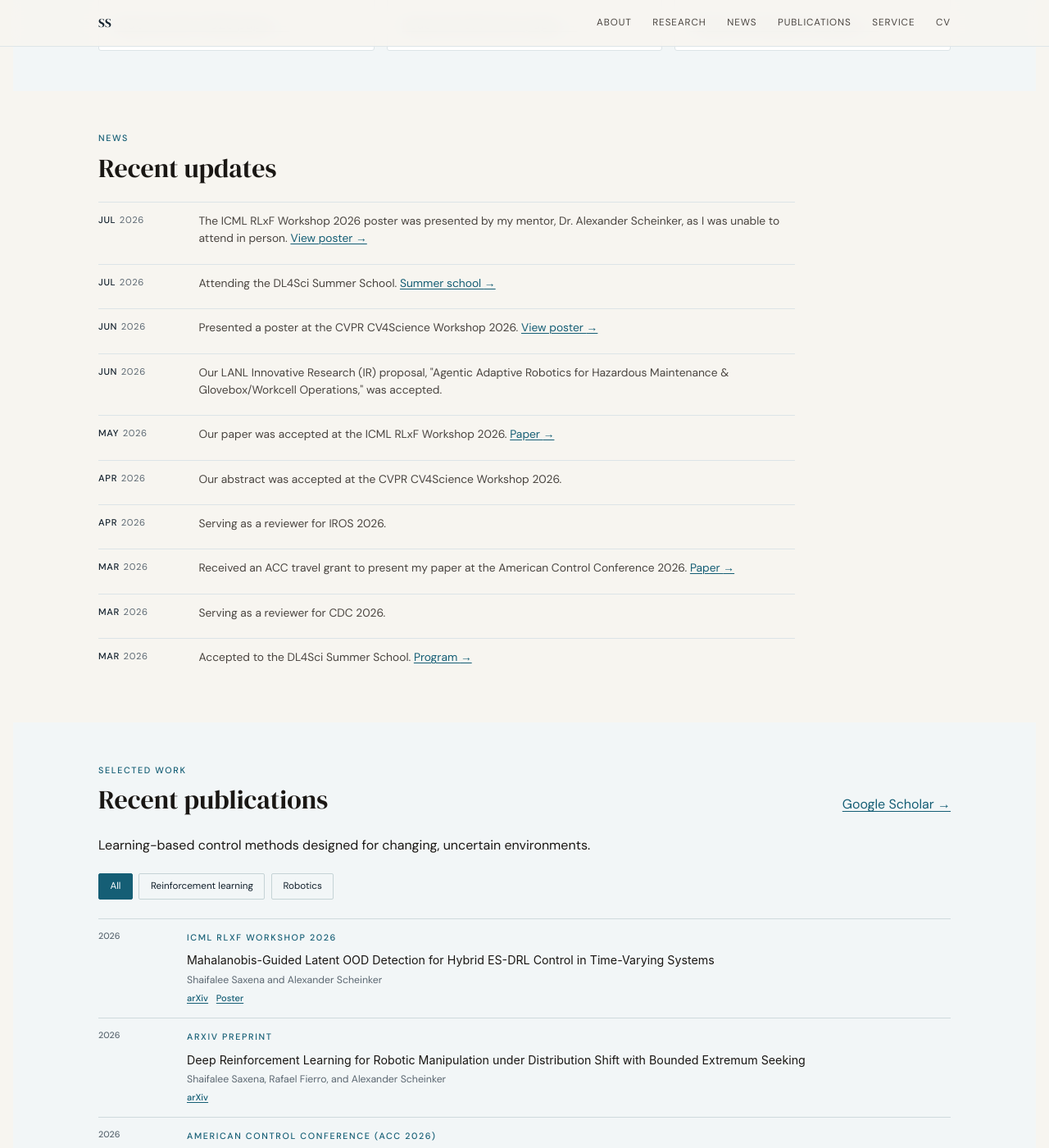
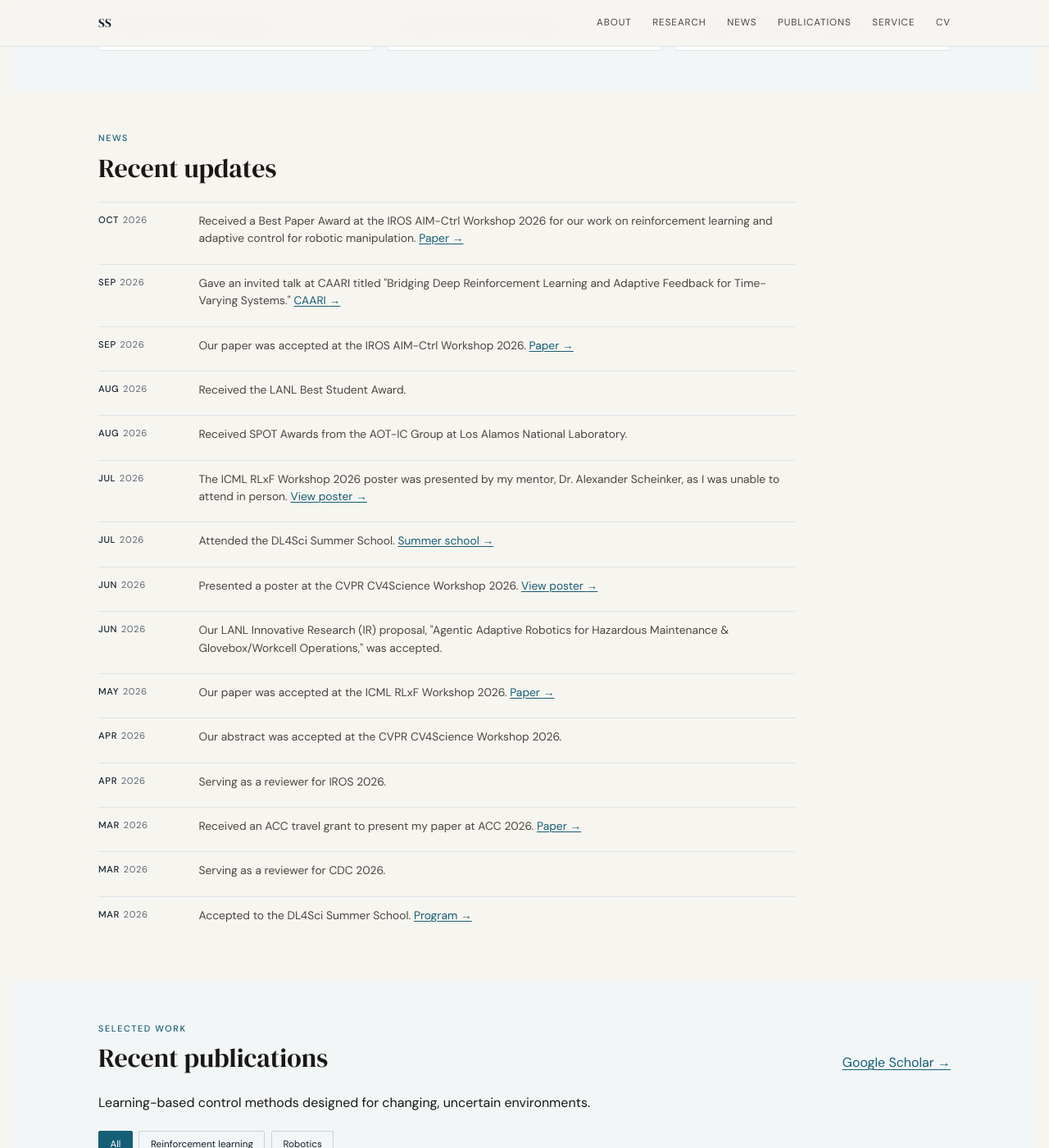
Before and after one commit to shaifaleesaxena/shaifaleesaxena.github.io, a Jekyll site: the page built from _pages/about.md, in a window 1280 px wide and 1400 px high, scrolled down 1511 px. Shown: the whole window at 82% size. Built offline with Jekyll 4.4.1, drawn with Linux system fonts in a browser that asks for light colours.

Commit message:
Update news entries with recent achievements

```diff
--- a/_data/news.yml
+++ b/_data/news.yml
@@ -1,10 +1,31 @@
+- date: 2026-10-01
+  text: "Received a Best Paper Award at the IROS AIM-Ctrl Workshop 2026 for our work on reinforcement learning and adaptive control for robotic manipulation."
+  url: "https://openreview.net/forum?id=tI7SWXHlV8"
+  link: "Paper"
+
+- date: 2026-09-20
+  text: 'Gave an invited talk at CAARI titled "Bridging Deep Reinforcement Learning and Adaptive Feedback for Time-Varying Systems."'
+  url: "https://caari.com/"
+  link: "CAARI"
+
+- date: 2026-09-01
+  text: "Our paper was accepted at the IROS AIM-Ctrl Workshop 2026."
+  url: "https://openreview.net/forum?id=tI7SWXHlV8"
+  link: "Paper"
+
+- date: 2026-08-20
+  text: "Received the LANL Best Student Award."
+
+- date: 2026-08-10
+  text: "Received SPOT Awards from the AOT-IC Group at Los Alamos National Laboratory."
+
 - date: 2026-07-15
   text: "The ICML RLxF Workshop 2026 poster was presented by my mentor, Dr. Alexander Scheinker, as I was unable to attend in person."
   url: "/files/ICML_RLxF_2026_Poster.pdf"
   link: "View poster"
 
 - date: 2026-07-01
-  text: "Attending the DL4Sci Summer School."
+  text: "Attended the DL4Sci Summer School."
   url: "https://dl4sci-school.lbl.gov/"
   link: "Summer school"
 
@@ -28,7 +49,7 @@
   text: "Serving as a reviewer for IROS 2026."
 
 - date: 2026-03-20
-  text: "Received an ACC travel grant to present my paper at the American Control Conference 2026."
+  text: "Received an ACC travel grant to present my paper at ACC 2026."
   url: "https://arxiv.org/abs/2510.02490"
   link: "Paper"
 
```
